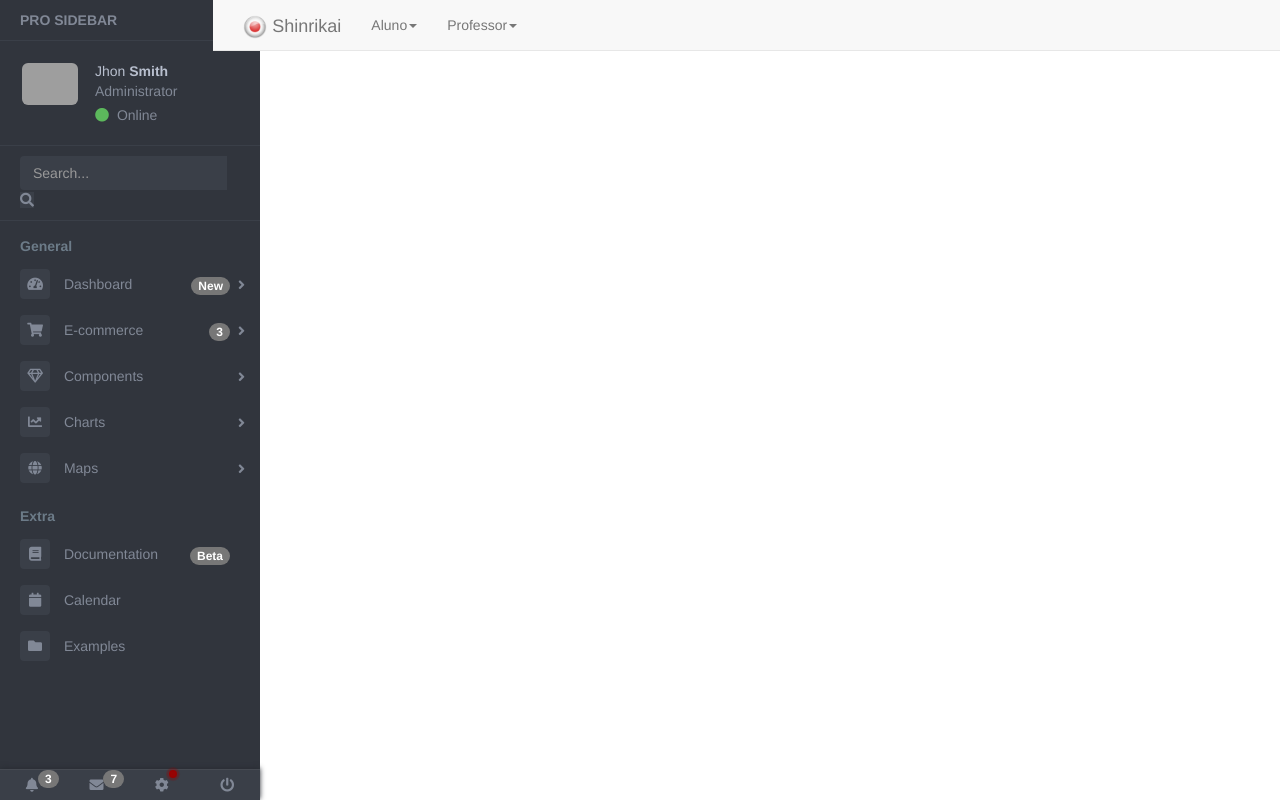
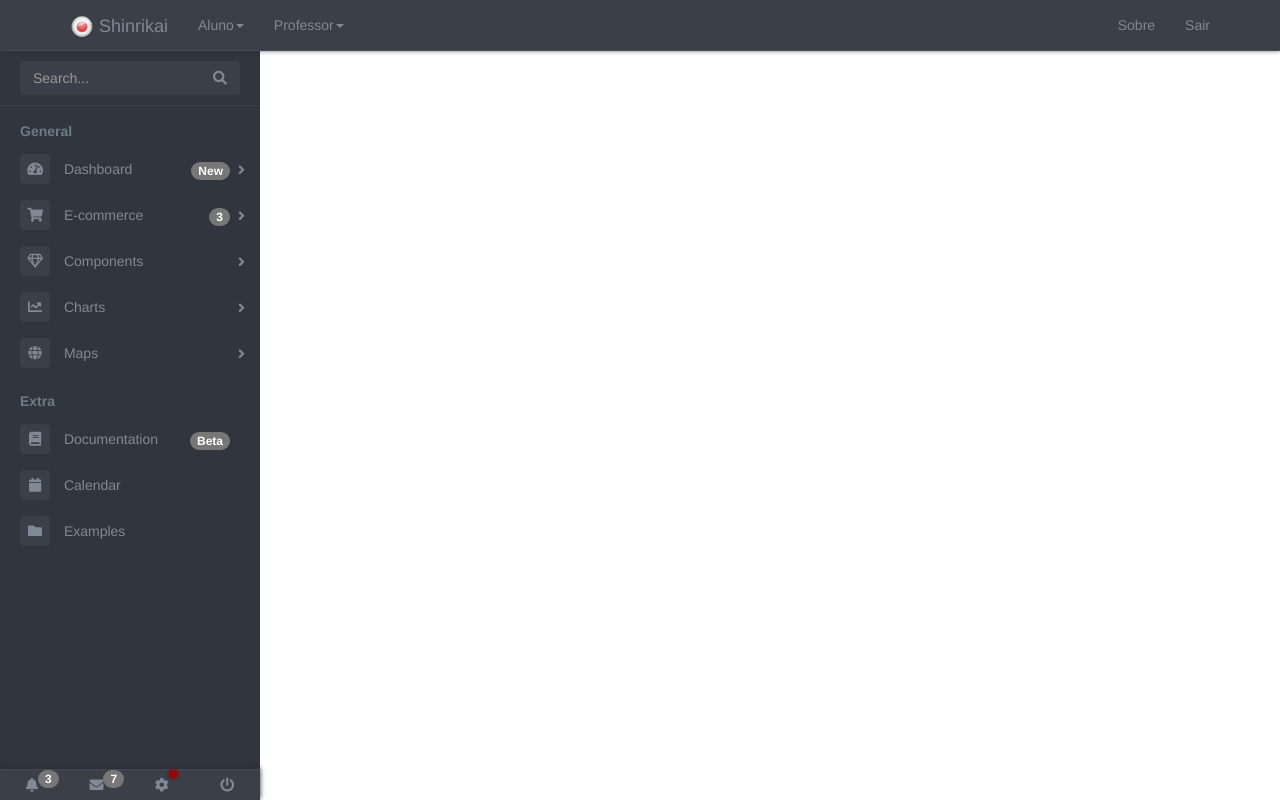
Before and after one commit to ecmnienow/Shinrikai, an ASP.NET MVC app: page / in a window 1280 px wide. Run offline with ASP.NET Core 8 and stand-ins for ASP.NET MVC 5, Linux system fonts and the light colour scheme; the visitor is signed in with stand-in values (Sample User, id 1); the project's own start-up code is not run, and a stand-in starts its controllers and pages; some libraries are stand-ins or nearby versions; grey boxes are pictures that could not be loaded.

Commit message:
Breaking the project

```diff
--- a/Nienow.Shinrikai/Content/Site.css
+++ b/Nienow.Shinrikai/Content/Site.css
@@ -17,12 +17,31 @@ body {
 }
 
 /* Set width on the form input elements since they're 100% wide by default */
-input,
+/*input,
 select,
 textarea {
     max-width: 280px;
+}*/
+
+nav.dark-theme {
+    background: #3a3f48;
+    border-bottom: 1px solid #464a52;
+    box-shadow: 0px -1px 5px #282c33;
+    color: #818896;
 }
 
+    nav.dark-theme * {
+        color: #818896;
+        background-color: transparent;
+        /*color: #b8bfce;*/
+    }
+
+    nav.dark-theme li a:hover {
+        color: #ffffff;
+        background-color: transparent;
+        transition: all 0.3s ease;
+        /*color: #b8bfce;*/
+    }
 
 /******************************************************************************************************************************************/
 
@@ -87,10 +106,6 @@ textarea {
 .sidebar-wrapper .sidebar-menu ul li a,
 #show-sidebar,
 #close-sidebar {
-    -webkit-transition: all 0.3s ease;
-    -moz-transition: all 0.3s ease;
-    -ms-transition: all 0.3s ease;
-    -o-transition: all 0.3s ease;
     transition: all 0.3s ease;
 }
 
@@ -140,10 +155,10 @@ textarea {
 
 .sidebar-wrapper {
     width: 260px;
-    height: 100%;
-    max-height: 100%;
+    height: calc(100% - 50px);
+    max-height: calc(100% - 50px);
     position: fixed;
-    top: 0;
+    top: 50px;
     left: -300px;
     z-index: 999;
 }
--- a/Nienow.Shinrikai/Views/Shared/_Layout.cshtml
+++ b/Nienow.Shinrikai/Views/Shared/_Layout.cshtml
@@ -43,7 +43,7 @@
 <body>
     <div id="header">
         <div class="page-wrapper chiller-theme toggled">
-            <nav class="col-sm-offset-2 col-sm-10 navbar navbar-default navbar-fixed-top">
+            <nav class="dark-theme col-sm-12 navbar navbar-fixed-top">
                 <div class="container-fluid container">
                     <!-- Brand and toggle get grouped for better mobile display -->
                     <div class="navbar-header">
@@ -122,16 +122,15 @@
                 <!-- /.container-fluid -->
             </nav>
 
-
-
-
+            @if (isLogged)
+            {
                 <div id="menu" class="col-sm-2">
                     <a id="show-sidebar" class="btn btn-sm btn-dark" href="#">
                         <i class="fas fa-bars"></i>
                     </a>
                     <nav id="sidebar" class="sidebar-wrapper">
                         <div class="sidebar-content">
-                        <div class="sidebar-brand">
+                            @*<div class="sidebar-brand">
                                 <a href="#">pro sidebar</a>
                                 <div id="close-sidebar">
                                     <i class="fas fa-times"></i>
@@ -153,13 +152,13 @@
                                         <span>Online</span>
                                     </span>
                                 </div>
-                        </div>
+                            </div>*@
                             <!-- sidebar-header  -->
                             <div class="sidebar-search">
                                 <div>
                                     <div class="input-group">
                                         <input type="text" class="form-control search-menu" placeholder="Search...">
-                                    <div class="input-group-append">
+                                        <div class="input-group-addon input-group-text">
                                             <span class="input-group-text">
                                                 <i class="fa fa-search" aria-hidden="true"></i>
                                             </span>
@@ -328,6 +327,9 @@
                         </div>
                     </nav>
                 </div>
+            }
+
+
                 @*<div class="panel list-group navbar">
                 <a href="#" class="list-group-item btn-default" data-parent="#menu" data-toggle="collapse" data-target="#mainMenu" style="text-align: center;">
                     <strong>Menu</strong>
```
Also changed, not shown: Nienow.Shinrikai/Scripts/site.js (+4 -18 lines), Nienow.DataBaseConn/Nienow.DataBaseConn.csproj, Nienow.Helper/Nienow.Helper.csproj, Nienow.Shinrikai.Core/Nienow.Shinrikai.Core.csproj, Nienow.Shinrikai.Dictionary/Nienow.Shinrikai.Dictionary.csproj, Nienow.Shinrikai.Exercises/Nienow.Shinrikai.Exercises.csproj, Nienow.Shinrikai.Grammar/Nienow.Shinrikai.Grammar.csproj, Nienow.Shinrikai.Kanji/Nienow.Shinrikai.Kanji.csproj, Nienow.Shinrikai.Monitoring/Nienow.Shinrikai.Monitoring.csproj, Nienow.Shinrikai.Text/Nienow.Shinrikai.Text.csproj, Nienow.Shinrikai.Vocabulary/Nienow.Shinrikai.Vocabulary.csproj, Nienow.Shinrikai/Nienow.Shinrikai.csproj, Nienow.Shinrikai/Web.config. Lines whose indentation alone changed are shown as unchanged.
